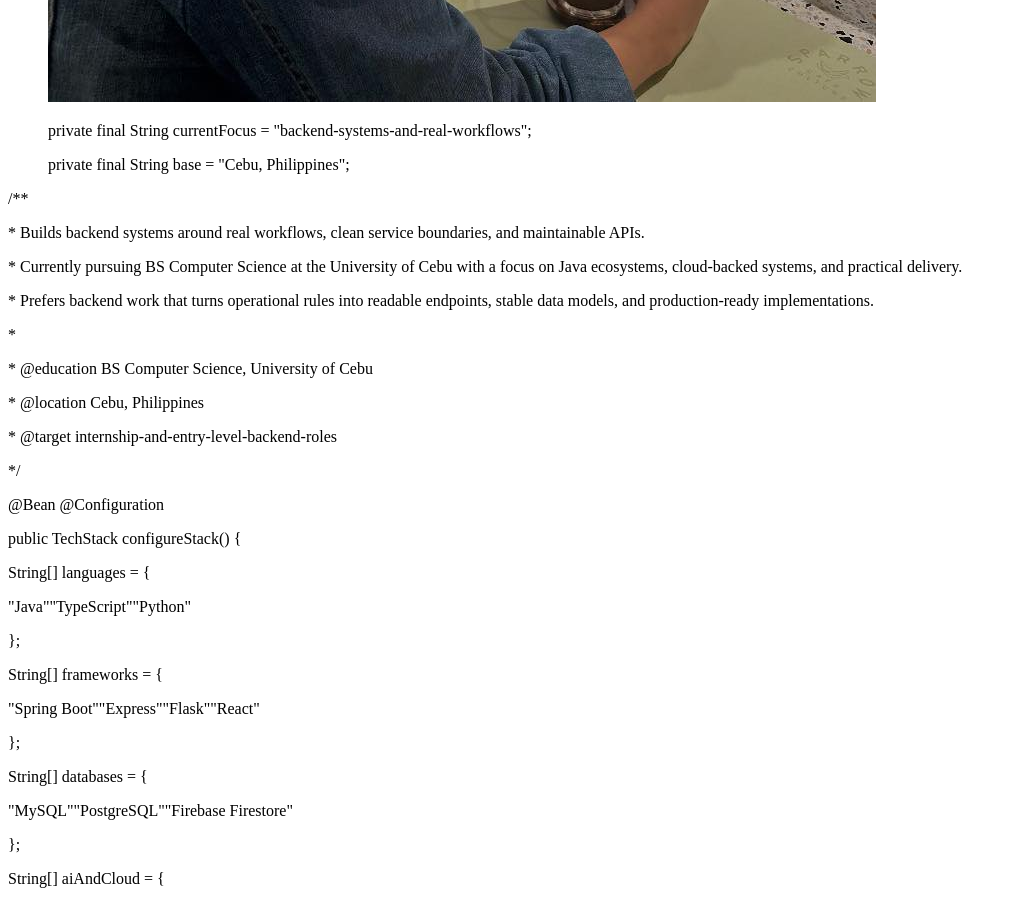
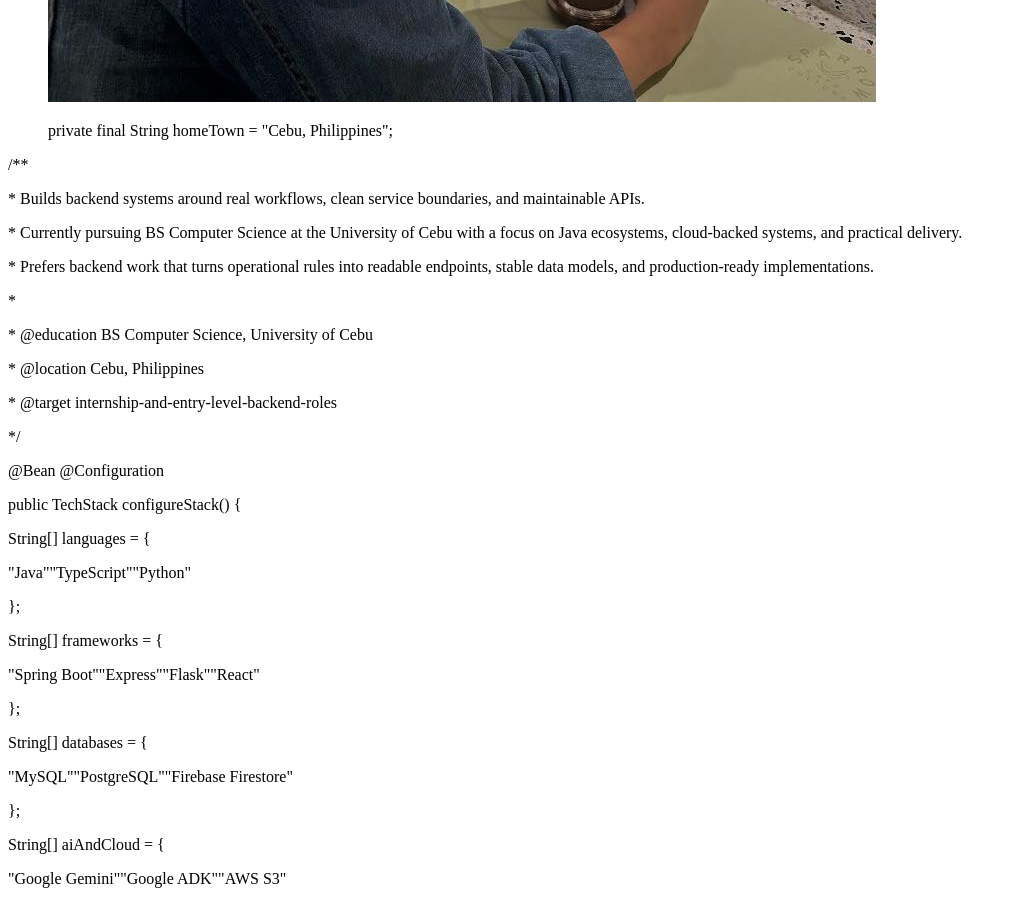
Before and after one commit to roginandd/roginand_villegas, a React (Vite) app: page / in a window 1280 px wide. Shown: the part 1140-2044 px from the top of the page, without its empty margins (0-1017 px from the left). Built offline with nearby package versions, Linux system fonts and the light colour scheme; the HTML template or start-up script is replaced by a standard one.

Commit message:
feat: update HeroSection layout and adjust spacing in PortfolioPage

```diff
--- a/src/components/sections/HeroSection.jsx
+++ b/src/components/sections/HeroSection.jsx
@@ -28,7 +28,7 @@ export default function HeroSection() {
 
         <div
           aria-hidden="true"
-          className="grid gap-x-6 gap-y-4 md:grid-cols-[minmax(0,1fr)_260px] md:grid-rows-[auto_auto] md:items-start"
+          className="grid gap-x-6 gap-y-4 md:grid-cols-[minmax(0,1fr)_260px] md:grid-rows-[minmax(0,1fr)_260px] md:items-start"
         >
           <p className="font-sans text-5xl font-extrabold uppercase leading-none tracking-technical text-ink sm:text-6xl md:col-start-1 md:row-start-1 md:text-7xl">
             {firstName}
@@ -38,7 +38,7 @@ export default function HeroSection() {
           </p>
           </p>
 
-       <div className="flex flex-wrap items-center gap-x-4 gap-y-3">
+        <div className="flex flex-wrap items-center gap-x-4 gap-y-20">
            <p className="font-mono text-sm text-muted">
             // {profile.role} · {profile.school} · {profile.location}
           </p>
@@ -63,12 +63,9 @@ export default function HeroSection() {
               />
             </div>
             <div className="space-y-1 border border-outline px-4 py-4">
-              <CodeLine className="text-xs text-muted">
-                private final String currentFocus ={" "}
-                <span className="text-primary">"backend-systems-and-real-workflows"</span>;
-              </CodeLine>
-              <CodeLine className="text-xs text-muted">
-                private final String base = <span className="text-primary">"Cebu, Philippines"</span>;
+
+              <CodeLine className="text-xs text-muted overflow-x-hidden">
+                private final String homeTown = <span className="text-primary">"Cebu, Philippines"</span>;
               </CodeLine>
             </div>
           </figure>
--- a/src/pages/PortfolioPage.jsx
+++ b/src/pages/PortfolioPage.jsx
@@ -11,7 +11,7 @@ export default function PortfolioPage() {
     <div className="min-h-screen bg-surface text-ink">
       <Navbar />
 
-      <main className="mx-auto flex max-w-artifact flex-col gap-28 px-5 pb-28 pt-28 md:px-6 md:pt-32">
+      <main className="mx-auto flex max-w-artifact flex-col gap-7 px-5 pb-28 pt-28 md:px-6 md:pt-32">
         <HeroSection />
         <AboutSection />
         <TechStackSection />
```
